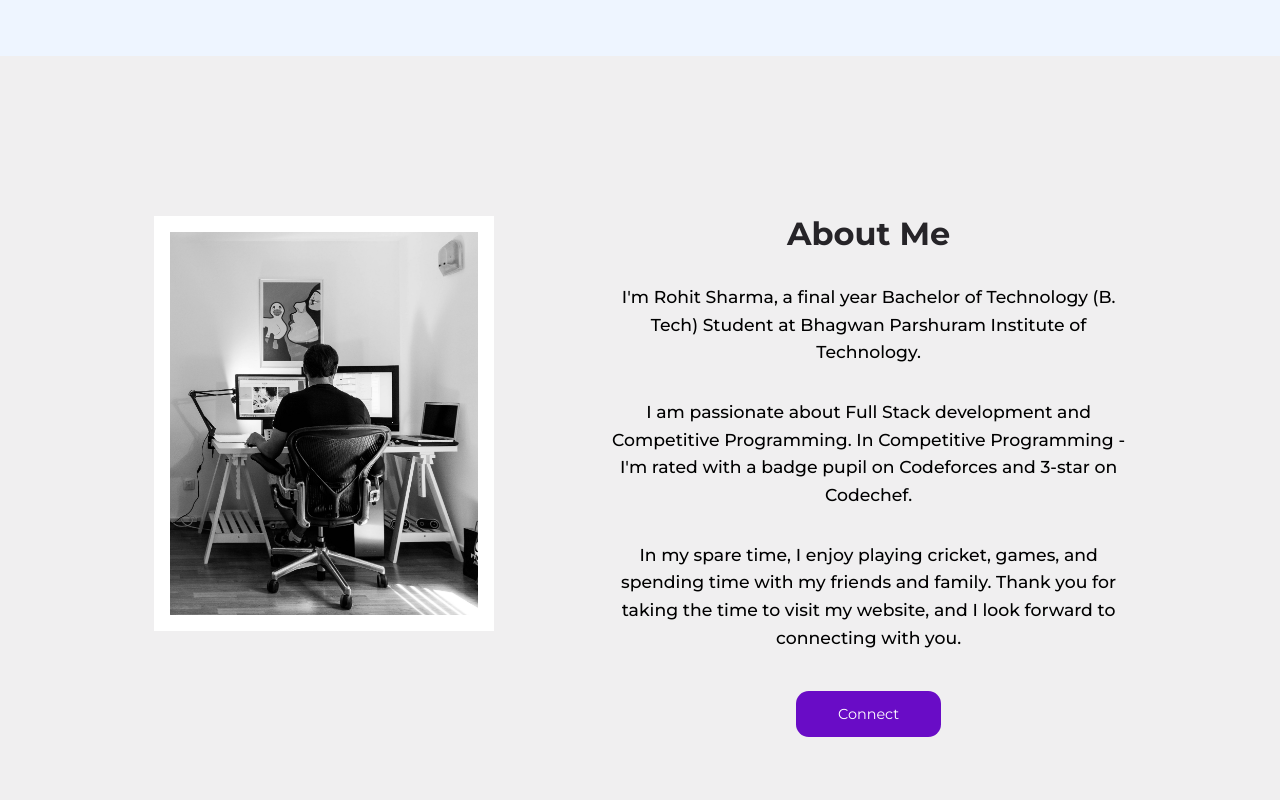
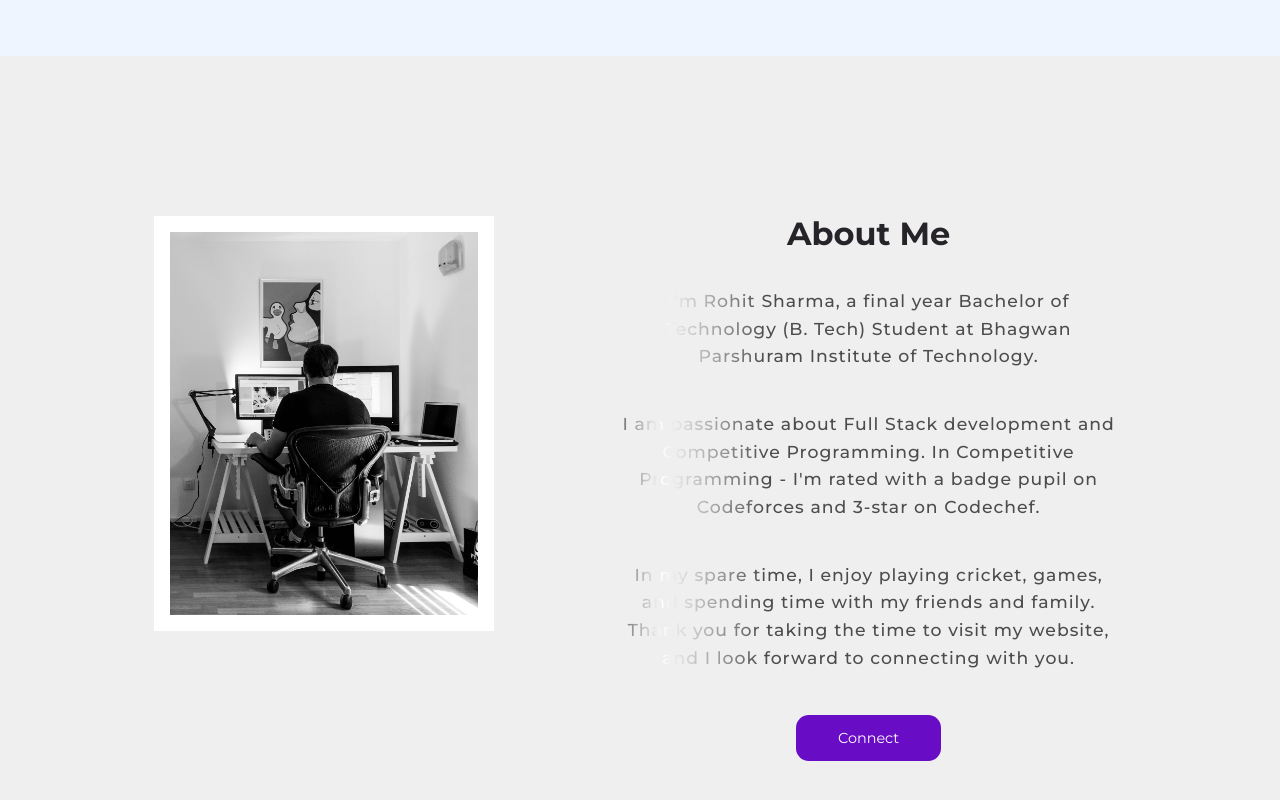
Before and after one commit to Rohit-Sharmaa/Portfolio, a React (Create React App) app: page / in a window 1280 px wide. Shown: the part 776-1576 px from the top of the page. Built offline with nearby package versions, Linux system fonts and the light colour scheme.

Commit message:
improved the ui of the about page

```diff
--- a/src/sections/about/About.jsx
+++ b/src/sections/about/About.jsx
@@ -1,15 +1,6 @@
 import AboutImage from "../../assests/of.jpg";
 import "./about.css";
 import { useTheme } from "../../components/ThemeContext";
-
-// Function to split text into spans
-const splitTextIntoSpans = (text) => {
-  return text.split("").map((char, index) => (
-    <span key={index} style={{ animationDelay: `${index * 0.05}s` }}>
-      {char}
-    </span>
-  ));
-};
 
 const About = () => {
   const { theme } = useTheme();
@@ -24,19 +15,18 @@ const About = () => {
         <div className="about__right">
           <h2>About Me</h2>
           <p className="animated-paragraph paragraph-1">
-            {splitTextIntoSpans(
-              "I'm Rohit Sharma, a final year Bachelor of Technology (B. Tech) Student at Bhagwan Parshuram Institute of Technology."
-            )}
+            I'm Rohit Sharma, a final year Bachelor of Technology (B. Tech)
+            Student at Bhagwan Parshuram Institute of Technology.
           </p>
           <p className="animated-paragraph paragraph-2">
-            {splitTextIntoSpans(
-              "I am passionate about Full Stack development and Competitive Programming. In Competitive Programming - I'm rated with a badge pupil on Codeforces and 3-star on Codechef."
-            )}
+            I am passionate about Full Stack development and Competitive
+            Programming. In Competitive Programming - I'm rated with a badge
+            pupil on Codeforces and 3-star on Codechef.
           </p>
           <p className="animated-paragraph paragraph-3">
-            {splitTextIntoSpans(
-              "In my spare time, I enjoy playing cricket, games, and spending time with my friends and family. Thank you for taking the time to visit my website, and I look forward to connecting with you."
-            )}
+            In my spare time, I enjoy playing cricket, games, and spending time
+            with my friends and family. Thank you for taking the time to visit
+            my website, and I look forward to connecting with you.
           </p>
           <a href="#contact" className="btn primary">
             Connect
--- a/src/sections/about/about.css
+++ b/src/sections/about/about.css
@@ -56,7 +56,6 @@
 }
 
 /* text animation  */
-/*
 .animated-paragraph {
   letter-spacing: 1px !important;
   padding: 4px;
@@ -95,7 +94,7 @@
   100% {
     background-position: 100%;
   }
-} */
+}
 
 /* removed the animation white screen bug  */
 /* [data-aos^="fade"][data-aos^="fade"] {
```
